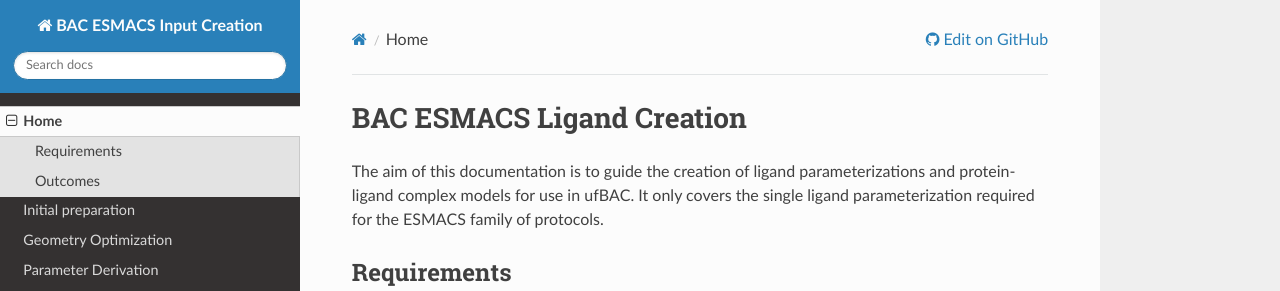
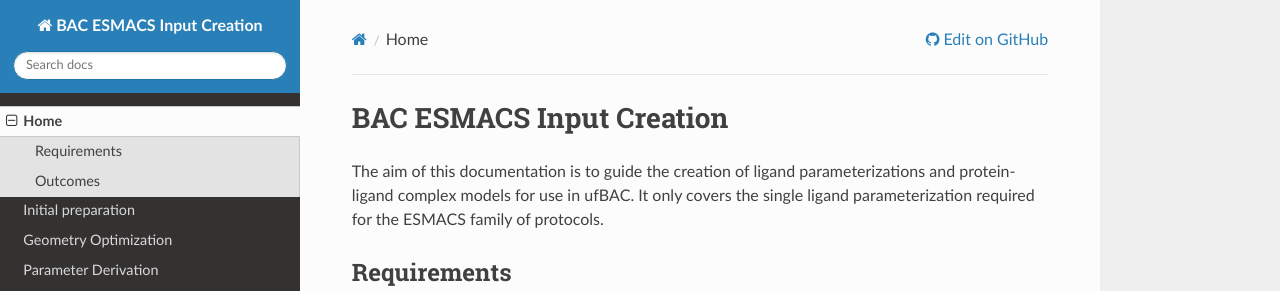
Before and after one commit to UCL-CCS/esmacs-input-creation-docs, an MkDocs documentation site: the page built from docs/index.md, in a window 1280 px wide and 1136 px high. Shown: the top 291 px of the window. Built offline with MkDocs 1.6.1, drawn with Linux system fonts in a browser that asks for light colours; nearby versions of some CDN libraries; old or Windows-style settings are respelled for this version of MkDocs.

Commit message:
Change title

```diff
--- a/docs/index.md
+++ b/docs/index.md
@@ -1,4 +1,4 @@
-# BAC ESMACS Ligand Creation
+# BAC ESMACS Input Creation
 
 The aim of this documentation is to guide the creation of ligand parameterizations and protein-ligand complex models for use in ufBAC.
 It only covers the single ligand parameterization required for the ESMACS family of protocols.
```
